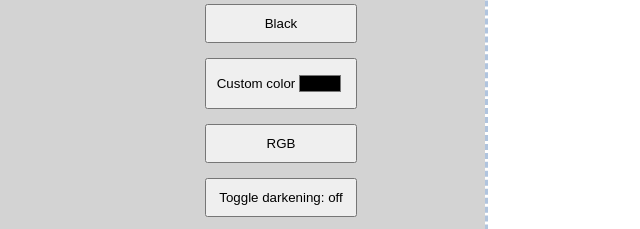
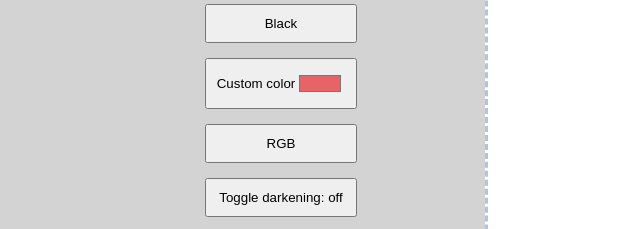
Before and after one commit to luiswzh/etch-a-sketch, a plain HTML site: page index.html in a window 1280 px wide. Shown: the part 297-526 px from the top of the page, 68-708 px from the left. Drawn offline with Linux system fonts and the light colour scheme.

Commit message:
Update color value to prevent warning

```diff
--- a/index.html
+++ b/index.html
@@ -18,7 +18,7 @@
         <div class="menu">
             <p>Choose an option: </p>
             <button id="black">Black</button>
-            <button id="custom">Custom color <input type="color" value="black"/></button>
+            <button id="custom">Custom color <input type="color" value="#e66465"/></button>
             <button id="rgb">RGB</button>
             <button id="darken">Toggle darkening: off</button>
             <button id="grid-size">Grid Size</button>
```
